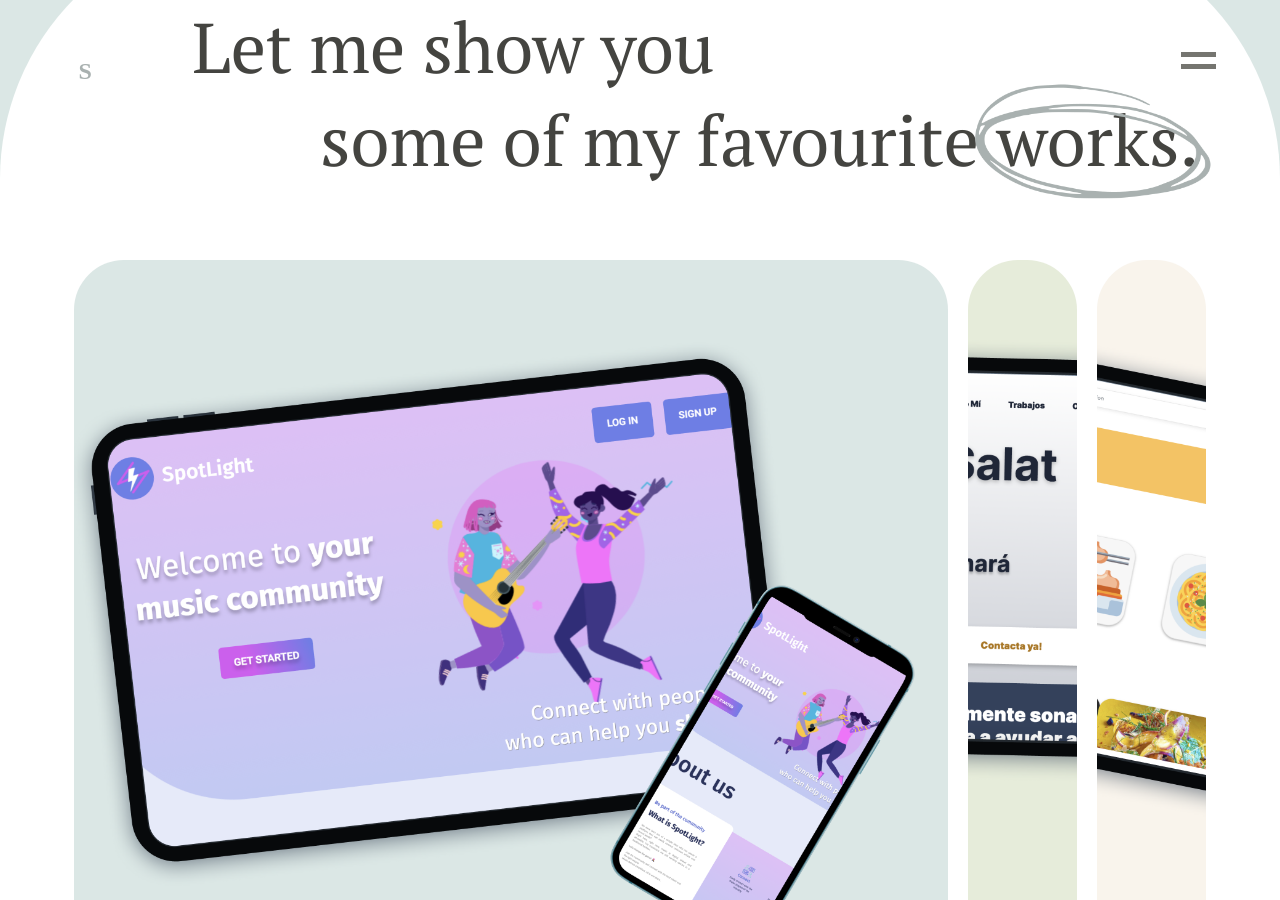
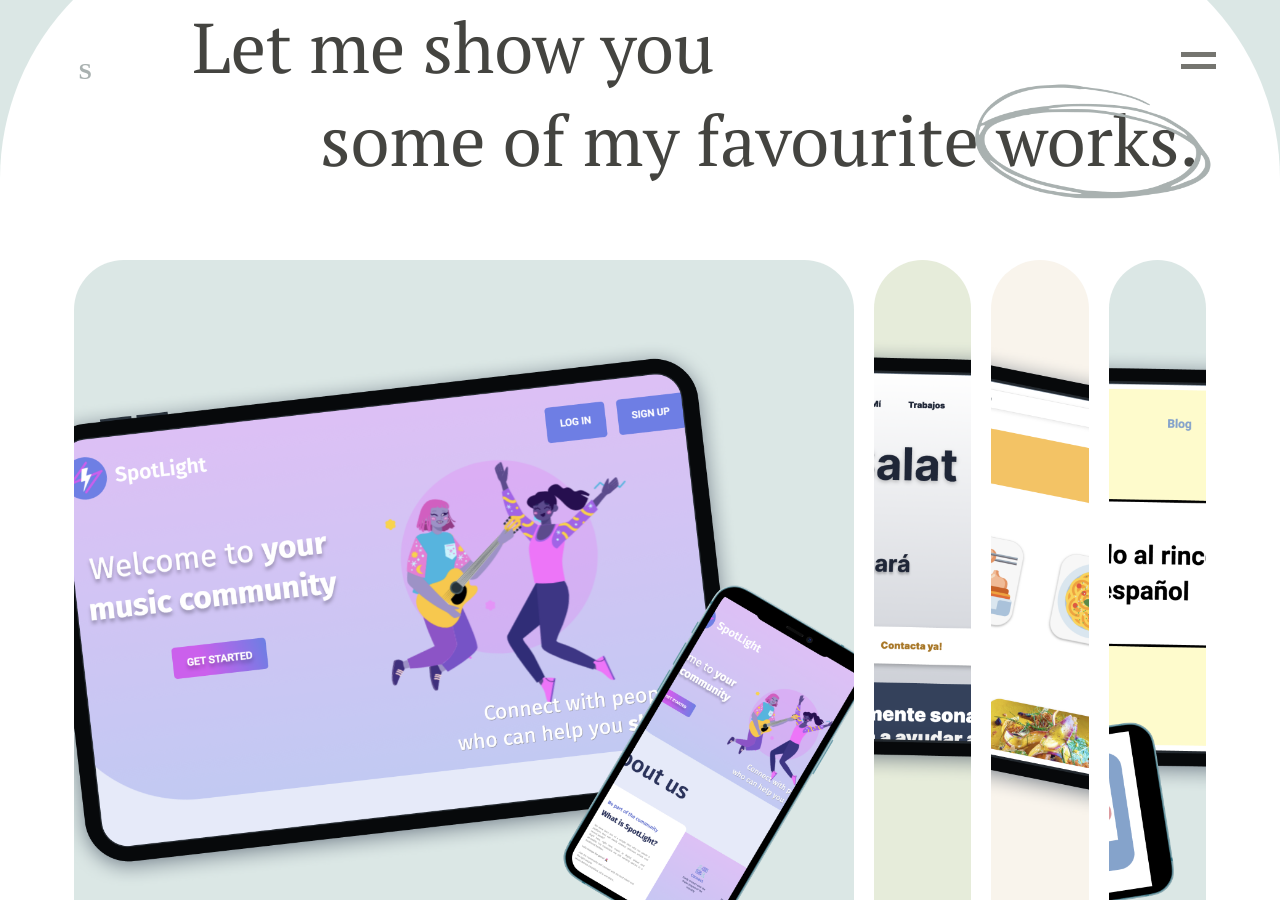
Before and after one commit to silsc/portfolio, a Jekyll site: the page built from index.markdown, in a window 1280 px wide and 900 px high, scrolled down 1773 px. Built offline with Jekyll 4.4.1, drawn with Linux system fonts in a browser that asks for light colours.

Commit message:
FIX/ADD (work) links and new project

```diff
--- a/index.markdown
+++ b/index.markdown
@@ -106,28 +106,29 @@
         <a class="btn" href="http://www.spotlight-connect.com/">Go to project</a>
       </div>
       <div class="panel" style="background-image: url('/assets/images/danisalat.png'); cursor: pointer;" onclick="window.open('http://danisalat.com/');">
-        <a class="btn" href="https://silsc.github.io/">Go to project</a>
+        <a class="btn" href="http://danisalat.com/">Go to project</a>
       </div>
       <div class="panel" style="background-image: url('/assets/images/rent.png'); cursor: pointer;" onclick="window.open('http://rentyourchef.herokuapp.com/');">
         <a class="btn" href="http://rentyourchef.herokuapp.com/">Go to project</a>
       </div>
+      <div class="panel" style="background-image: url('/assets/images/elrincon.png'); cursor: pointer;" onclick="window.open('https://el-rincon.webflow.io/');">
+        <a class="btn" href="https://el-rincon.webflow.io/">Go to project</a>
+      </div>
     </div>
     <div class="workshow">
       <div class="workcards-container">
-        <div class="workcard" style="background-image: url('/assets/images/spotlight.png'); cursor: pointer;" onclick="window.location='http://www.spotlight-connect.com/';">
-          <h3>SpotLight</h3>
+        <div class="workcard" style="background-image: url('/assets/images/spotlight.png'); cursor: pointer;" onclick="window.open('http://www.spotlight-connect.com/');">>
         </div>
-        <div class="workcard" style="background-image: url('/assets/images/danisalat.png'); cursor: pointer;" onclick="window.location='https://danisalat.netlify.app/';">
-          <h3>Dani Salat</h3>
+        <div class="workcard" style="background-image: url('/assets/images/danisalat.png'); cursor: pointer;" onclick="window.open('http://danisalat.com/');">
         </div>
       </div>
       <div class="workcards-container">
-        <div class="workcard" style="background-image: url('/assets/images/rent.png'); cursor: pointer;" onclick="window.location='http://rentyourchef.herokuapp.com/';">
+        <div class="workcard" style="background-image: url('/assets/images/rent.png'); cursor: pointer;" onclick="window.open('http://rentyourchef.herokuapp.com/');">
           <h3>Rent your chef</h3>
         </div>
-        <!-- <div class="workcard" style="background-image: url('/assets/images/spotlight.png'); cursor: pointer;" onclick="window.location='http://www.spotlight-connect.com/';">
-          <h3>SpotLight</h3>
-        </div> -->
+        <div class="workcard" style="background-image: url('/assets/images/elrincon.png'); cursor: pointer;" onclick="window.location='https://el-rincon.webflow.io/';">
+          <h3>El rincón</h3>
+        </div>
       </div>
     </div>
     </div>
```
Also changed, not shown: assets/images/elrincon.png (added), 1 other file.
